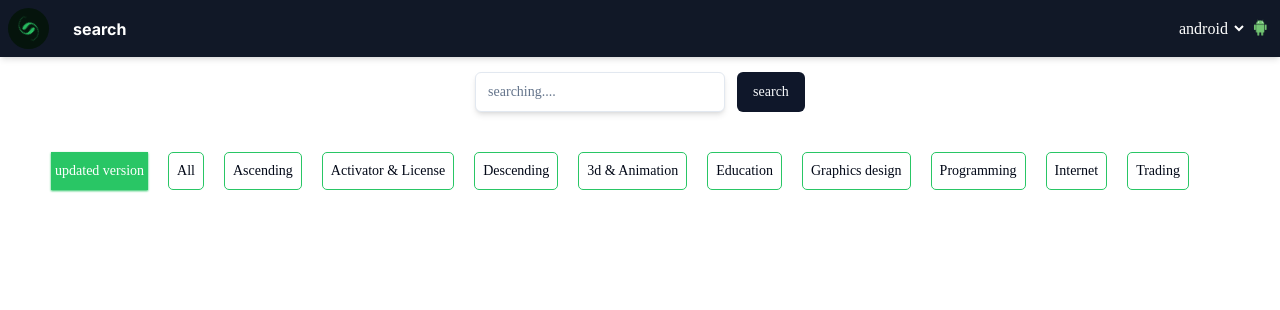
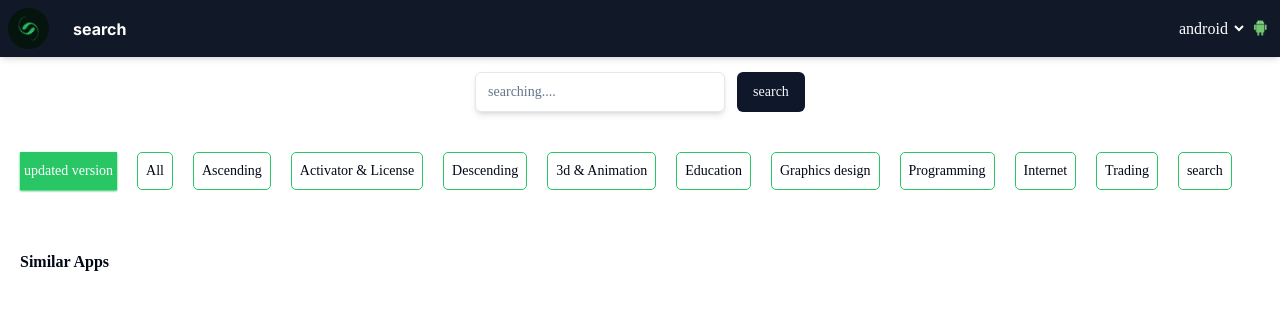
Before and after one commit to hcoretech/software_city, a Next.js app: page /downloads in a window 1280 px wide. Shown: the top 310 px of the page. Built offline with nearby package versions, Linux system fonts and the light colour scheme.

Commit message:
new work done

```diff
--- a/components/downloads.tsx
+++ b/components/downloads.tsx
@@ -68,12 +68,12 @@ export default function GetDownload () {
     }
 
   return(
-        <section className="items-center gap-5 flex-col flex  py-14 ">
+        <section className=" gap-5 flex-col flex  py-14 ">
             {/* <div className="flex-center flex  shadow-md bg-light-300 shadow-gray-300  w-full">
               <h1 className="text-md font-semibold  font-sans">search</h1>
               </div> */}
 
-             <div className="flex flex-row items-center pt-4 justify-between">
+             <div className="flex flex-row items-center pt-4 justify-center">
                  {/* <div className="  rounded-md">
                     <CiMenuKebab  className=" w-[23px] h-[23px]  text-black"/>
                  </div> */}
@@ -201,6 +201,11 @@ export default function GetDownload () {
             </p>
            )
          }
+         <div>
+          <div>
+            <h1 className="pl-5 font-bold">Similar Apps</h1>
+          </div>
+         </div>
 
         </section>
     )
--- a/lib/searchLink.ts
+++ b/lib/searchLink.ts
@@ -57,6 +57,10 @@ export const searchLinks = [
         title:"Trading",
         url:""
      },
+     {
+      title:"search",
+      url:""
+     }
 
 
 
```
